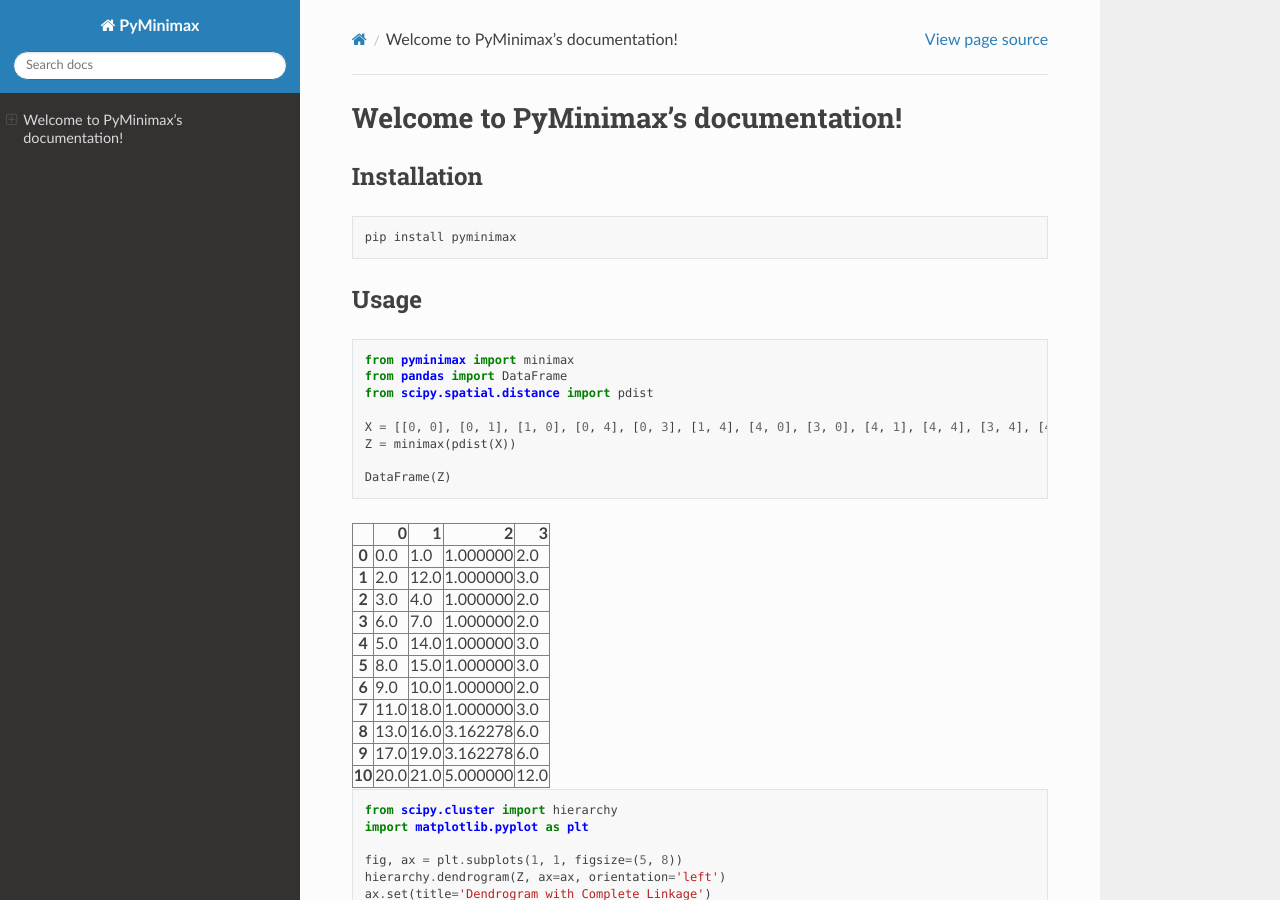
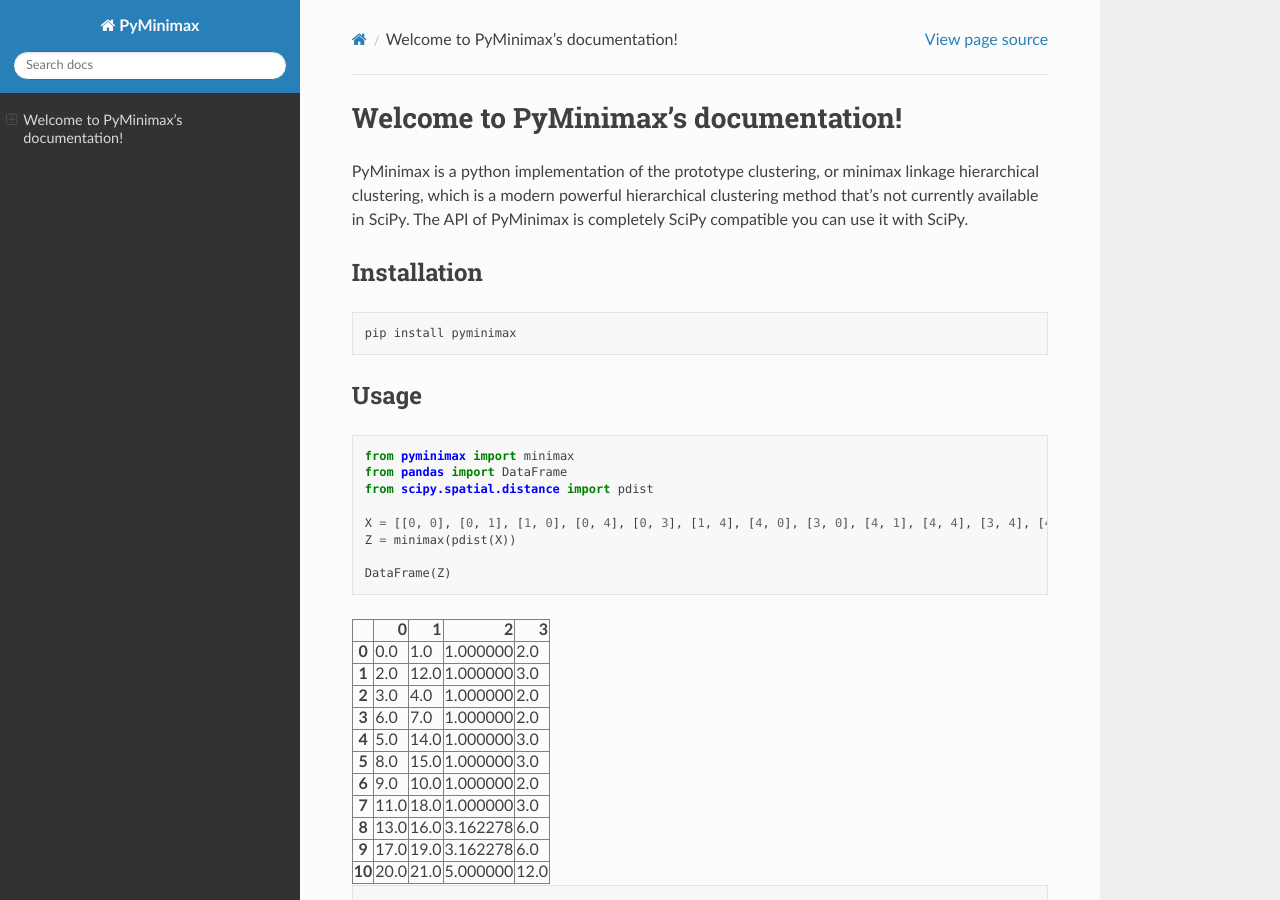
Before and after one commit to beginnerSC/pyminimax, a Sphinx documentation site: the page built from docs/source/index.rst, in a window 1280 px wide and 900 px high. Built offline with Sphinx 7.4.7 and the Read the Docs theme 2.0.0, drawn with Linux system fonts in a browser that asks for light colours.

Commit message:
autosave

```diff
--- a/docs/source/index.rst
+++ b/docs/source/index.rst
@@ -2,6 +2,10 @@ Welcome to PyMinimax’s documentation!
 =====================================
 
 .. toctree:: :maxdepth: 1 :caption: Contents:
+
+PyMinimax is a python implementation of the prototype clustering, or minimax linkage hierarchical clustering, which is a modern powerful hierarchical clustering method that's not currently available in SciPy.
+The API of PyMinimax is completely SciPy compatible you can use it with SciPy.
+
 
 Installation
 -------
```
